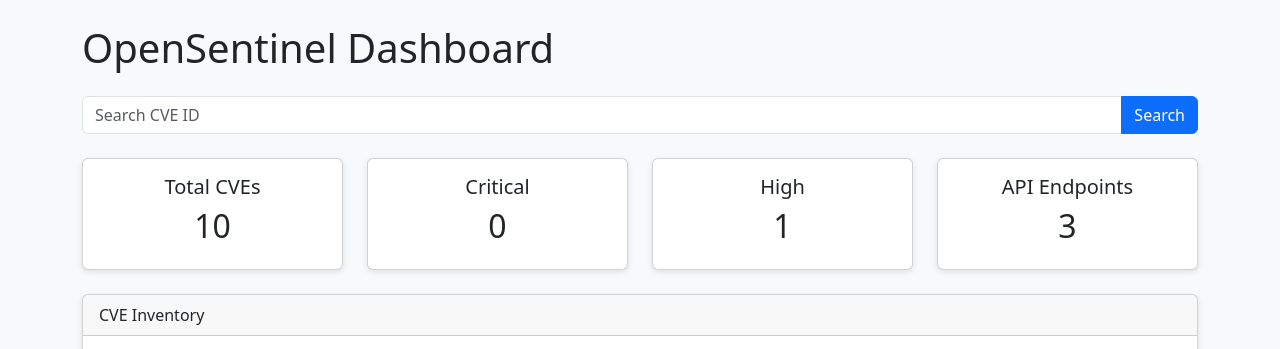
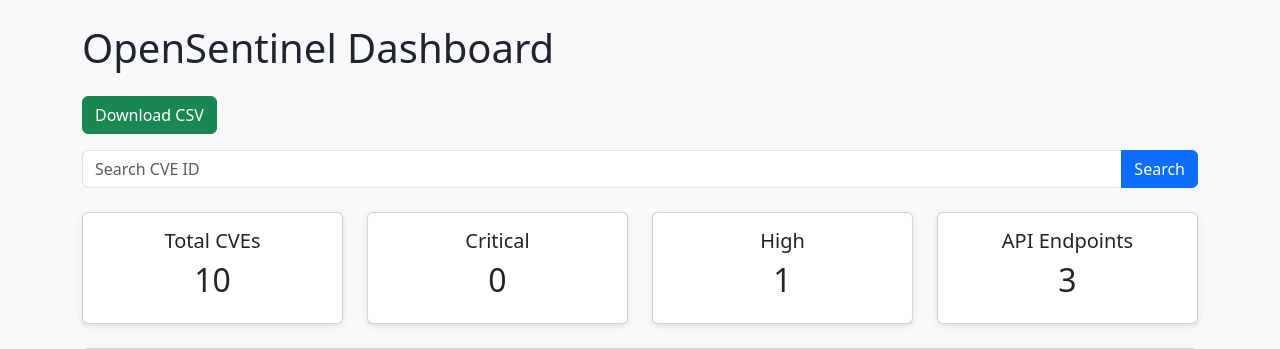
Before and after one commit to vinayb-devsecops/opensentinel, a Flask app: page / in a window 1280 px wide. Shown: the top 349 px of the page. Run offline with Flask 3, Linux system fonts and the light colour scheme; data comes from the database, SQL or seed files in the repository.

Commit message:
Add CSV download endpoint

```diff
--- a/app.py
+++ b/app.py
@@ -99,6 +99,17 @@ def cve_detail(cve_id):
 
     return {"error": "Not Found"}, 404
 
+
+
+from flask import send_file
+
+@app.route("/download/csv")
+def download_csv():
+    return send_file(
+        "exports/cve_export.csv",
+        as_attachment=True
+    )
+
 if __name__ == "__main__":
     app.run(debug=True)
 
--- a/templates/index.html
+++ b/templates/index.html
@@ -11,7 +11,7 @@
 
 <div class="container mt-4">
 
-    <h1 class="mb-4">OpenSentinel Dashboard</h1>
+    <h1 class="mb-4">OpenSentinel Dashboard</h1><a href="/download/csv" class="btn btn-success mb-3">Download CSV</a>
 
     <form method="GET" action="/">
         <div class="input-group mb-4">
```
